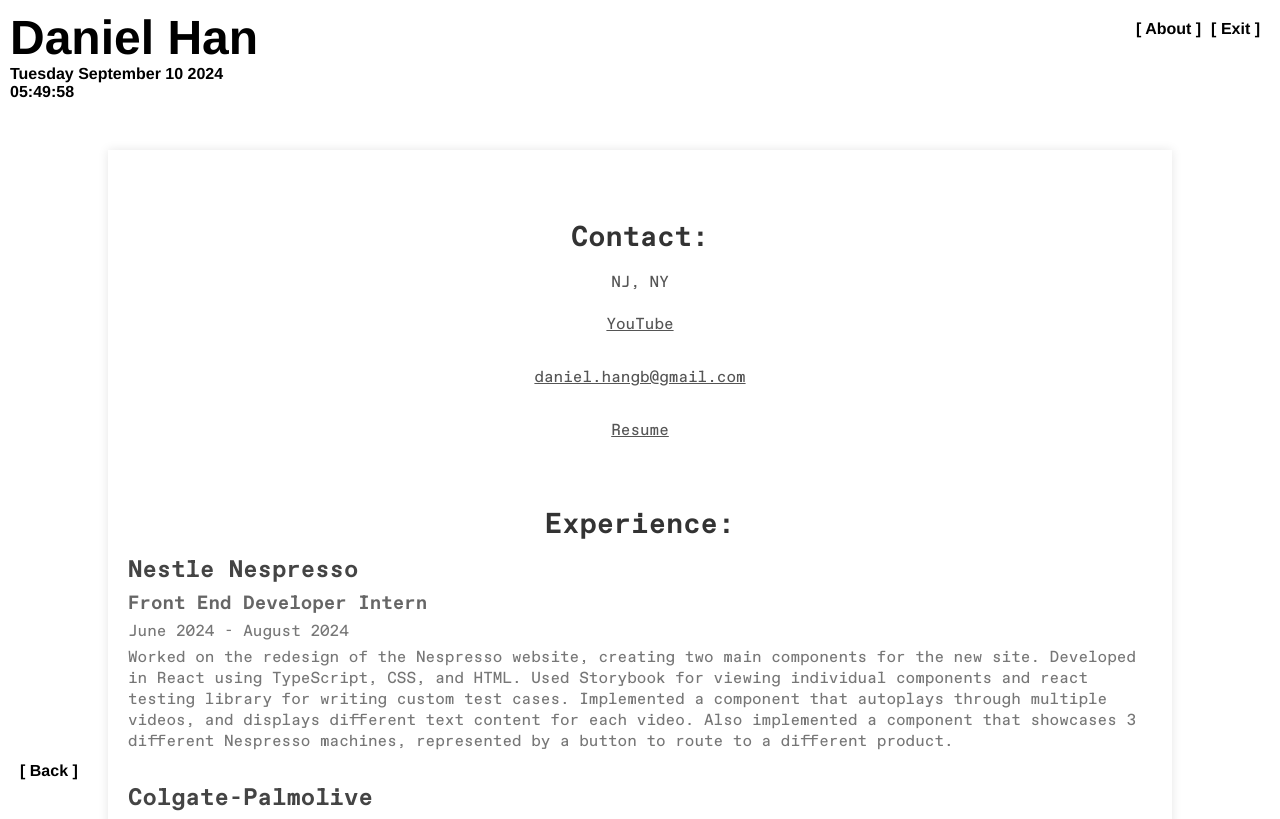
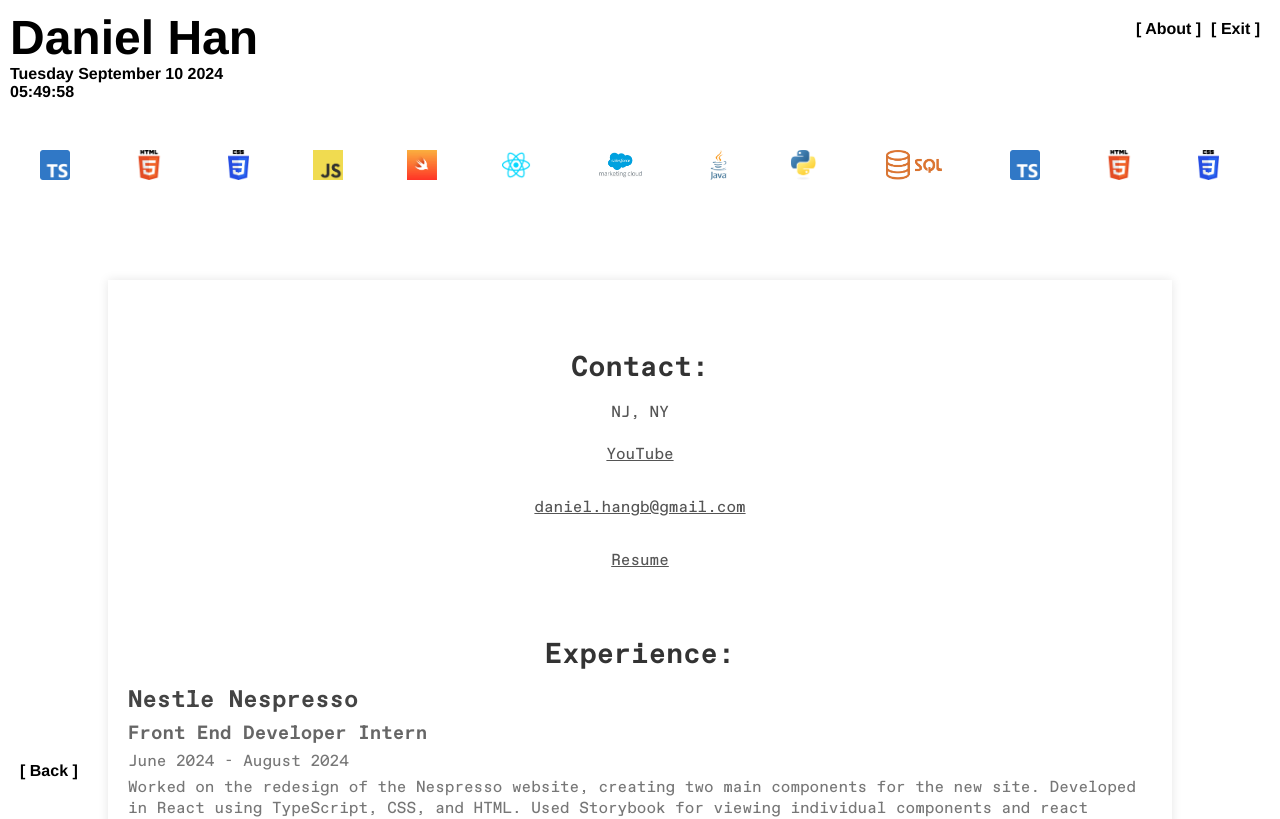
Before and after one commit to snicub/portfolio-website-revamp, a React (Create React App) app: page /about in a window 1280 px wide. Shown: the top 819 px of the page. Built offline with nearby package versions, Linux system fonts and the light colour scheme.

Commit message:
move marquee to about

```diff
--- a/src/Components/About/About.tsx
+++ b/src/Components/About/About.tsx
@@ -3,6 +3,8 @@ import "../../fonts.css";
 import AboutBottomBar from "../Navbar/AboutBottomBar";
 import useScrollToTop from "../../Hooks/useTop";
 import useDevice from "../../Hooks/useDevice";
+import ProgrammingTile from "../Programming/ProgrammingTile";
+import Marquee from "react-fast-marquee";
 
 export default function About() {
   const [isMobile, isTablet, isDesktop] = useDevice();
@@ -10,10 +12,28 @@ export default function About() {
   return (
     <>
       <AboutBottomBar />
-
+      <div
+        className="navbar-wrapper-and-name-sticky-filler"
+        style={{ paddingTop: isDesktop ? "150px" : "100px" }}
+      >
+        <Marquee
+          className="marquee"
+          style={{
+            padding: 0,
+            margin: 0,
+            fontSize: "1rem",
+            backgroundColor: "white",
+          }}
+          autoFill={true}
+        >
+          {Data.programmingSection.map((tile, index) => (
+            <ProgrammingTile key={index} img={tile.img} />
+          ))}
+        </Marquee>
+      </div>
       <div
         className="navbar-filler"
-        style={{ height: isMobile ? "100px" : "150px" }}
+        style={{ height: isMobile ? "40px" : "100px" }}
       ></div>
       <div
         className="about-section"
--- a/src/Components/Home/Home.tsx
+++ b/src/Components/Home/Home.tsx
@@ -101,31 +101,9 @@ function Home() {
         gap: "20px",
         flexDirection: "column",
         marginBottom: "50px",
-        marginTop: isMobile ? "100px" : "150px",
+        marginTop: isMobile ? "100px" : "120px",
       }}
     >
-      <div className="stick-bar-and-marquee-close-gap">
-        <div
-          className="navbar-wrapper-and-name-sticky-filler"
-          style={{ height: isMobile ? "40px" : "100px" }}
-        >
-          <Marquee
-            className="marquee"
-            style={{
-              padding: 0,
-              margin: 0,
-              fontSize: "1rem",
-              backgroundColor: "white",
-            }}
-            autoFill={true}
-          >
-            {Data.programmingSection.map((tile, index) => (
-              <ProgrammingTile key={index} img={tile.img} />
-            ))}
-          </Marquee>
-        </div>
-      </div>
-
       <div
         className="gallery-wrapper"
         style={{
```
